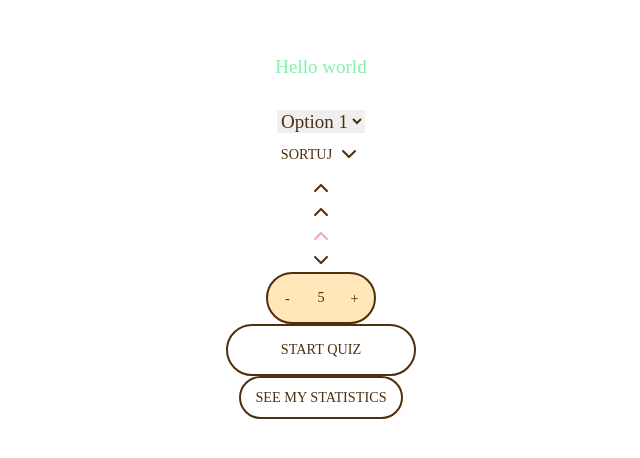
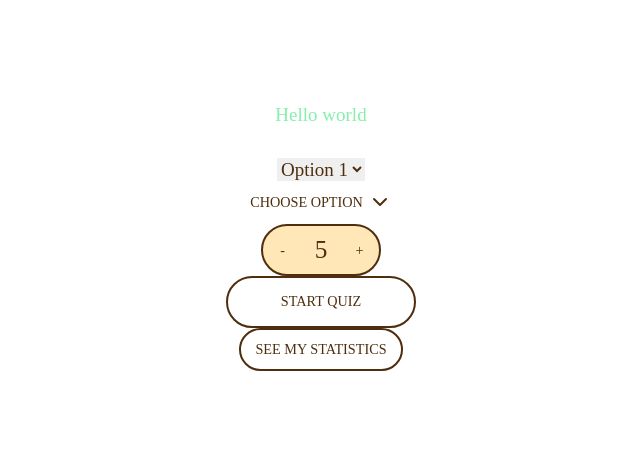
Before and after one commit to Arden27/React_01.24, a React (Vite) app: page / in a window 1280 px wide. Shown: the part 164-622 px from the top of the page, without its empty margins (319-959 px from the left). Built offline with nearby package versions, Linux system fonts and the light colour scheme; a web font is replaced by a local one.

Commit message:
move optional styles of SetQuantityGroup to props

```diff
--- a/src/App.tsx
+++ b/src/App.tsx
@@ -28,7 +28,7 @@ function App() {
       </select>
 
       <DropdownMenu onSelect={handleSort}>
-        <DropdownMenu.Button>Sortuj</DropdownMenu.Button>
+        <DropdownMenu.Button>Choose option</DropdownMenu.Button>
         <DropdownMenu.List
           className="absolute -right-2xs z-50 mt-3xs flex flex-col justify-center gap-3xs whitespace-nowrap rounded-[2rem] bg-bar
                   p-xs text-end font-btn text-sm shadow">
@@ -42,19 +42,14 @@ function App() {
         </DropdownMenu.List>
       </DropdownMenu>
 
-      <ChevronUp/>
-      <ChevronUp/>
-      <ChevronUp className='text-red-300'/>
-      <ChevronDown />
-
-      {/* <img src={chevronUpUrl} alt="Chevron Up" /> */}
-
       <SetQuantityGroup
         quantity={quantity}
         setQuantity={setQuantity}
         min={5}
         max={15}
-        className="relative flex h-[calc(theme(spacing.lg)+theme(spacing.xs))] items-center justify-items-center rounded-[2rem] border-2 border-text bg-bg3"
+        className="rounded-[2rem] border-2 border-text bg-bg3"
+        classNameButtons='text-lg my-3xs'
+        classNameInput='text-lg'
       />
 
       <Button format="lg border">Start quiz</Button>
--- a/src/components/SetQuantityGroup.tsx
+++ b/src/components/SetQuantityGroup.tsx
@@ -1,21 +1,33 @@
-import Button from './Button';
+import Button from './Button'
 
 interface SetQuantityGroupProps {
-  quantity: number;
-  setQuantity: (quantity: number) => void;
-  min: number;
-  max: number;
-  className?: string;
+  quantity: number
+  setQuantity: (quantity: number) => void
+  min: number
+  max: number
+  className?: string
+  classNameInput? : string,
+  classNameButtons? : string,
 }
 
-export default function SetQuantityGroup({ quantity, setQuantity, min, max, className }: SetQuantityGroupProps) {
+export default function SetQuantityGroup({
+  quantity,
+  setQuantity,
+  min,
+  max,
+  className,
+  classNameInput,
+  classNameButtons,
+
+}: SetQuantityGroupProps) {
   return (
-    <div className={className}>
+    <div className={`relative flex h-[calc(theme(spacing.lg)+theme(spacing.xs))] items-center justify-items-center ${className}`}>
       <SetQuantityButton
         quantity={quantity}
         setQuantity={setQuantity}
         direction="minus"
         limit={min}
+        className={classNameButtons}
       />
 
       <InputQuantity
@@ -23,7 +35,7 @@ export default function SetQuantityGroup({ quantity, setQuantity, min, max, clas
         setQuantity={setQuantity}
         min={min}
         max={max}
-        className="h-lg w-lg rounded-[2rem] bg-transparent text-center font-btn text-sm"
+        className={classNameInput}
       />
 
       <SetQuantityButton
@@ -31,57 +43,68 @@ export default function SetQuantityGroup({ quantity, setQuantity, min, max, clas
         setQuantity={setQuantity}
         direction="plus"
         limit={max}
+        className={classNameButtons}
       />
     </div>
-  );
-};
+  )
+}
 
 interface SetQuantityButtonProps {
-  quantity: number;
-  setQuantity: (quantity: number) => void;
-  direction: 'plus' | 'minus';
-  limit: number;
+  quantity: number
+  setQuantity: (quantity: number) => void
+  direction: 'plus' | 'minus'
+  limit: number
+  className?: string
 }
 
-function SetQuantityButton({ quantity, setQuantity, direction, limit }: SetQuantityButtonProps) {
+function SetQuantityButton({
+  quantity,
+  setQuantity,
+  direction,
+  limit,
+  className
+}: SetQuantityButtonProps) {
   const handleClick = () => {
     if (direction === 'plus' && quantity < limit) {
-      setQuantity(Math.round(quantity + 1));
+      setQuantity(Math.round(quantity + 1))
     } else if (direction === 'minus' && quantity > limit) {
-      setQuantity(Math.round(quantity - 1));
+      setQuantity(Math.round(quantity - 1))
     }
-  };
+  }
 
   return (
-    <Button format='round' className={direction === 'plus' ? 'mr-3xs' : 'ml-3xs'} onClick={handleClick}>
+    <Button
+      format="round"
+      className={`${direction === 'plus' ? 'mx-3xs' : 'mx-3xs'} ${className}`}
+      onClick={handleClick}>
       {direction === 'plus' ? '+' : '-'}
     </Button>
-  );
-};
+  )
+}
 
 interface InputQuantityProps {
-  quantity: number;
-  setQuantity: (quantity: number) => void;
-  min: number;
-  max: number;
-  className?: string;
+  quantity: number
+  setQuantity: (quantity: number) => void
+  min: number
+  max: number
+  className?: string
 }
 
 function InputQuantity({ quantity, setQuantity, min, max, className }: InputQuantityProps) {
   const handleChange = (e: React.ChangeEvent<HTMLInputElement>) => {
-    const value = Math.round(Number(e.target.value));
+    const value = Math.round(Number(e.target.value))
     if (value < min) {
-      setQuantity(min);
+      setQuantity(min)
     } else if (value > max) {
-      setQuantity(max);
+      setQuantity(max)
     } else {
-      setQuantity(value);
+      setQuantity(value)
     }
-  };
+  }
 
   return (
     <input
-      className={className}
+      className={`h-lg w-lg rounded-[2rem] bg-transparent text-center font-btn ${className}`}
       type="number"
       value={quantity.toString()}
       min={min}
@@ -89,5 +112,5 @@ function InputQuantity({ quantity, setQuantity, min, max, className }: InputQuan
       step="1"
       onChange={handleChange}
     />
-  );
-};
+  )
+}
--- a/tailwind.config.js
+++ b/tailwind.config.js
@@ -3,8 +3,6 @@ export default {
   content: ['./index.html', './src/**/*.{js,ts,jsx,tsx}'],
   theme: {
     extend: {
-
-      // Maciek - pozbądź się tego:
       screens: {
         "315px": "315px",
         "380px": "380px",
@@ -59,18 +57,6 @@ export default {
       boxShadow: {
         DEFAULT: "0px 4px 6px 0px rgb(0 0 0 / 0.2)",
       },
-
-      // Maciek - Trzeba to do styli wrzucić
-
-      keyframes: {
-        loading: {
-          "0%": { width: "0%" },
-          "100%": { width: "100%" },
-        },
-      },
-      animation: {
-        loading: "loading 1s infinite alternate",
-      },
     },
   },
   plugins: []
```
